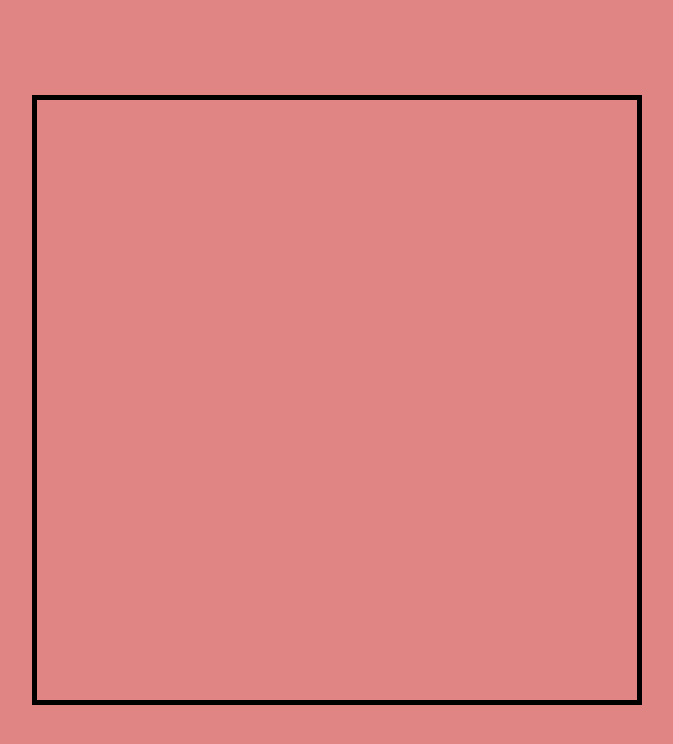
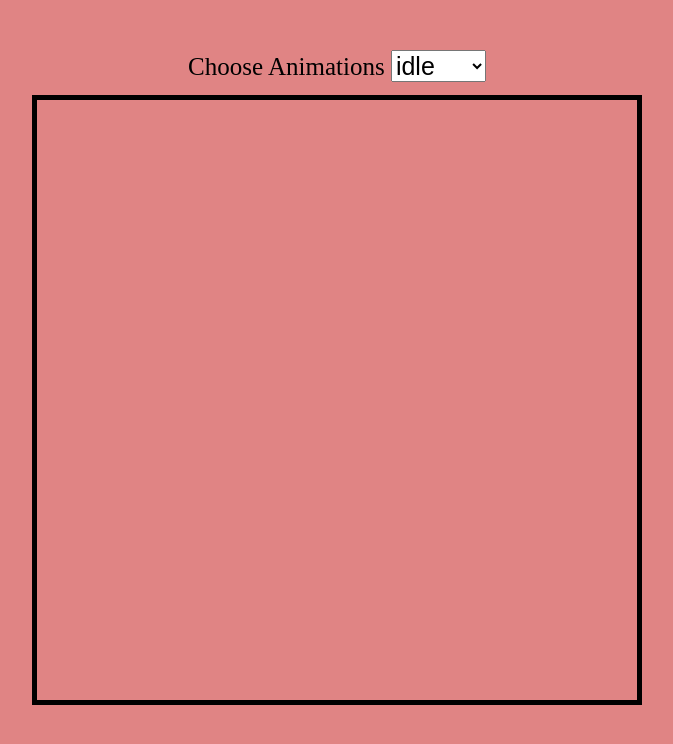
Before and after one commit to shlomiNugarker/game-development-tutorial, a website with bundled scripts: page index.html in a window 1280 px wide. Shown: the whole page, without its empty margins (303-976 px from the left). Built offline with nearby package versions, Linux system fonts and the light colour scheme.

Commit message:
controls

```diff
--- a/index.html
+++ b/index.html
@@ -9,6 +9,21 @@
   </head>
   <body>
     <canvas id="canvas1"></canvas>
+    <div class="controls">
+      <label for="animations">Choose Animations</label>
+      <select name="animations" id="animations">
+        <option value="idle">idle</option>
+        <option value="jump">jump</option>
+        <option value="fall">fall</option>
+        <option value="run">run</option>
+        <option value="dizzy">dizzy</option>
+        <option value="sit">sit</option>
+        <option value="roll">roll</option>
+        <option value="bite">bite</option>
+        <option value="ko">ko</option>
+        <option value="getHit">get Hit</option>
+      </select>
+    </div>
     <script type="module" src="dist/bundle.js"></script>
   </body>
 </html>
--- a/src/app.ts
+++ b/src/app.ts
@@ -1,3 +1,11 @@
+let playerState = 'sit'
+const dropdown = document.getElementById('animations')
+dropdown?.addEventListener('change', (ev) => {
+  if (ev.target instanceof HTMLSelectElement) {
+    playerState = ev.target.value
+  }
+})
+
 const canvas = <HTMLCanvasElement>document.getElementById('canvas1')
 const ctx = canvas.getContext('2d')!
 
@@ -16,7 +24,7 @@ const staggerFrames = 5
 
 const spriteAnimation: any = []
 
-const animationStates: any[] = [
+const animationStates = [
   {
     name: 'idle',
     frames: 7,
@@ -77,9 +85,10 @@ function animate() {
   ctx.clearRect(0, 0, CANVAS_WIDTH, CANVAS_HEIGHT)
   //   ctx.drawImage(image,sx,sy,sw,sh,dx,dy,dw,dh) // Reference
   let position =
-    Math.floor(gameFrame / staggerFrames) % spriteAnimation['run'].loc.length
+    Math.floor(gameFrame / staggerFrames) %
+    spriteAnimation[playerState].loc.length
   let frameX = spriteWidth * position
-  let frameY = spriteAnimation['run'].loc[position].y
+  let frameY = spriteAnimation[playerState].loc[position].y
   ctx.drawImage(
     playerImage,
     frameX,
--- a/style.css
+++ b/style.css
@@ -10,3 +10,17 @@ body {
   width: 600px;
   height: 600px;
 }
+
+.controls {
+  position: absolute;
+  z-index: 10;
+  top: 50px;
+  left: 50%;
+  transform: translate(-50%);
+}
+
+.controls,
+select,
+option {
+  font-size: 25px;
+}
```
